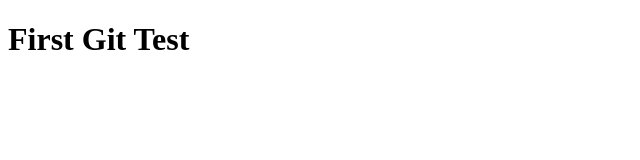
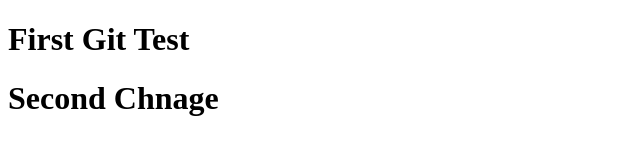
Before and after one commit to velstin/gitsetup, a plain HTML site: page index.html in a window 1280 px wide. Shown: the whole page, without its empty margins (0-640 px from the left). Drawn offline with Linux system fonts and the light colour scheme.

Commit message:
Seond Change

```diff
--- a/index.html
+++ b/index.html
@@ -7,6 +7,7 @@
 </head>
 <body>
     <h1>First Git Test</h1>
+    <h1> Second Chnage</h1>
 
 </body>
 </html>
```
